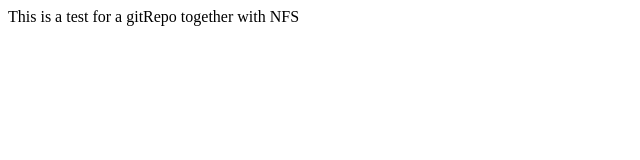
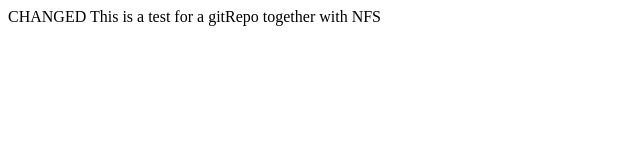
Before and after one commit to cloex/gitrepo, a plain HTML site: page index.html in a window 1280 px wide. Shown: the whole page, without its empty margins (0-640 px from the left). Drawn offline with Linux system fonts and the light colour scheme.

Commit message:
Update index.html

```diff
--- a/index.html
+++ b/index.html
@@ -1,5 +1,5 @@
 <html>
 <body>
-This is a test for a gitRepo together with NFS
+CHANGED This is a test for a gitRepo together with NFS
 </body>
 </html>
```
